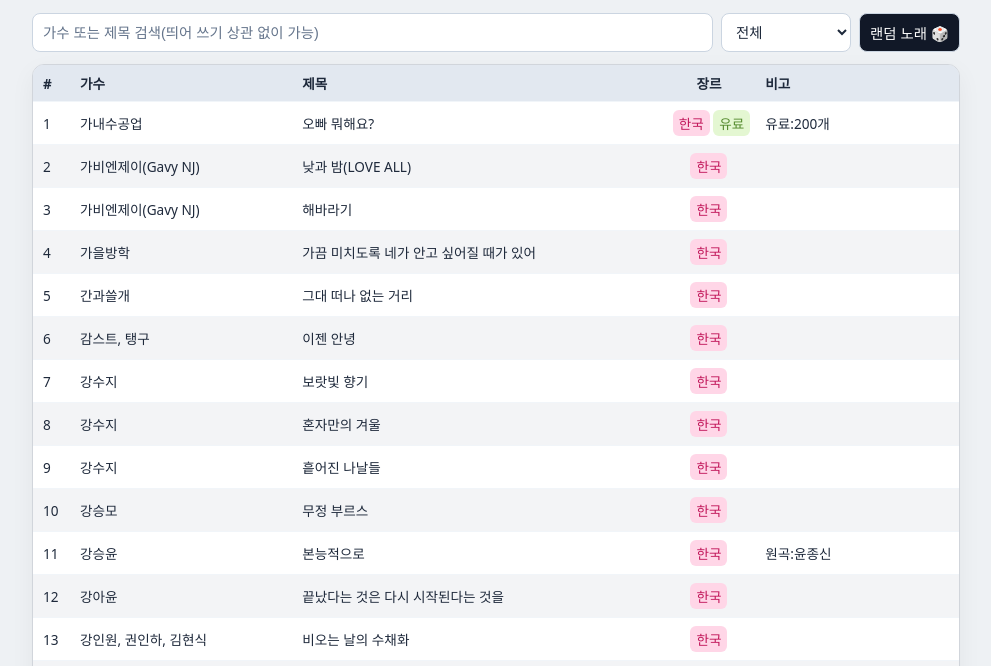
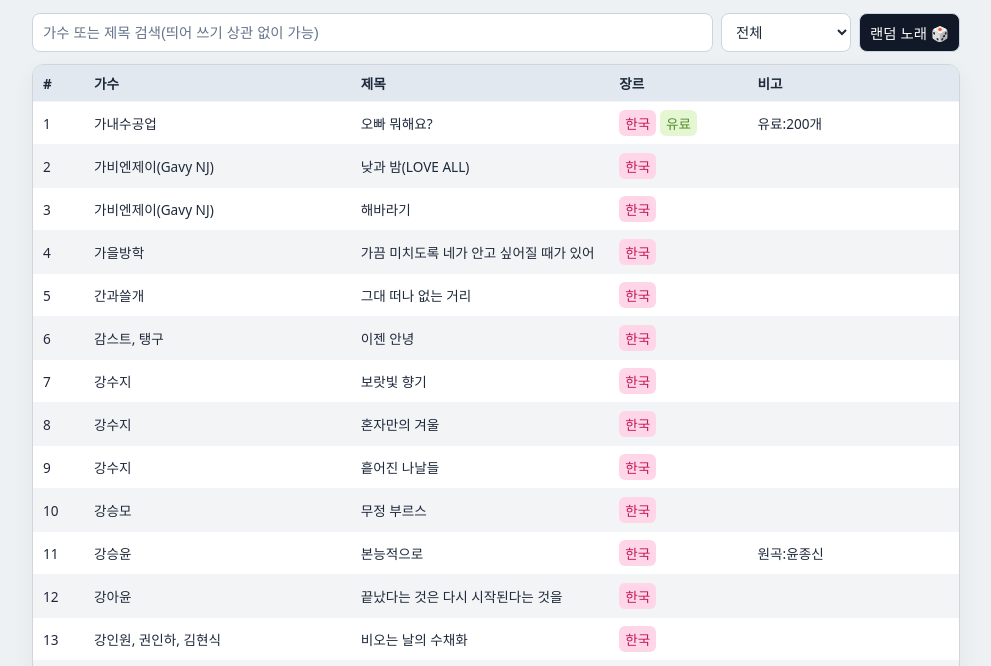
Before and after one commit to euebie/livelist, a plain HTML site: page index.html in a window 1280 px wide. Shown: the part 121-787 px from the top of the page, without its empty margins (144-1135 px from the left). Drawn offline with Linux system fonts and the light colour scheme.

Commit message:
Update index.html

```diff
--- a/index.html
+++ b/index.html
@@ -170,7 +170,6 @@
     width: 100%;
     border-collapse: collapse;
     font-size: 0.85rem;
-    table-layout: fixed; /* 테이블 열 고정 */
   }
 
   thead {
@@ -419,22 +418,6 @@
     }
   }
 
-  /* 테이블 컬럼 폭 비율 최적화 */
-  table th:nth-child(1),
-  table td:nth-child(1) { width: 4%; }
-
-  table th:nth-child(2),
-  table td:nth-child(2) { width: 24%; }
-
-  table th:nth-child(3),
-  table td:nth-child(3) { width: 40%; }
-
-  table th:nth-child(4),
-  table td:nth-child(4) { width: 10%; text-align: center; }
-
-  table th:nth-child(5),
-  table td:nth-child(5) { width: 22%; }
-
 </style>
 
 </head>
```
